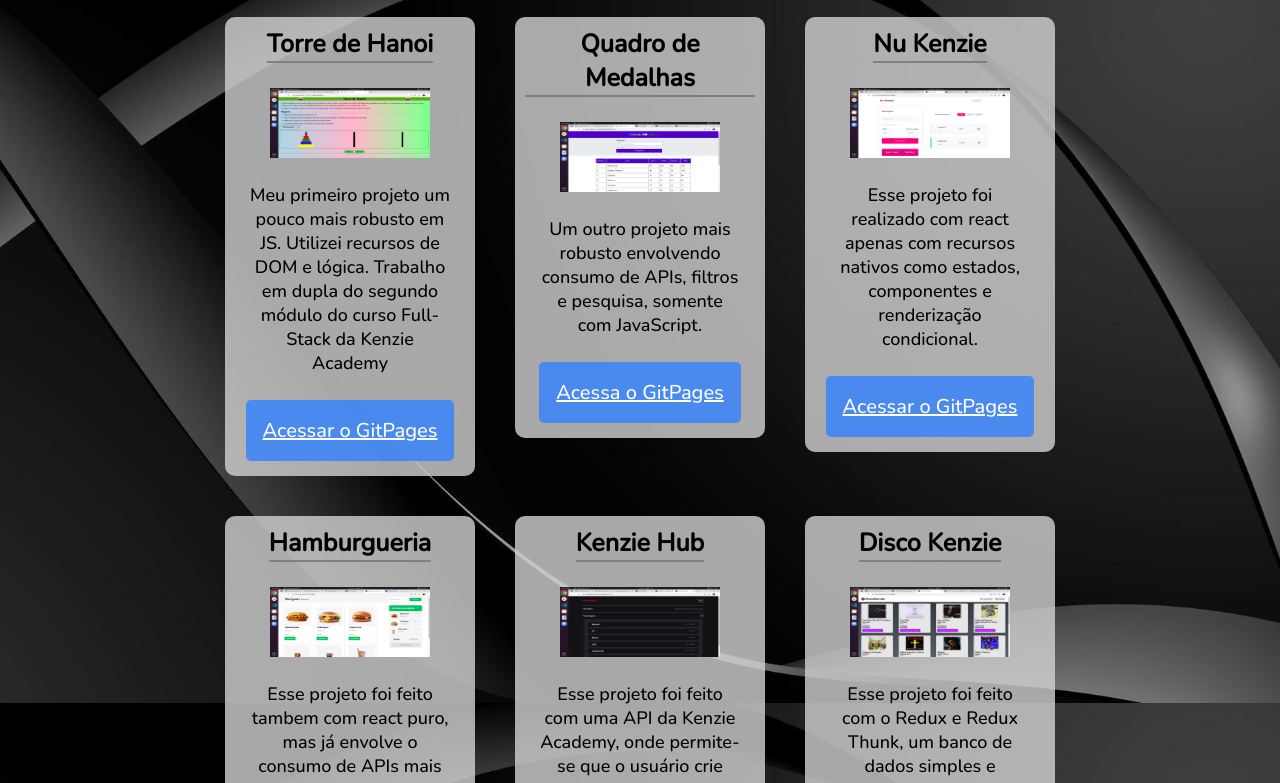
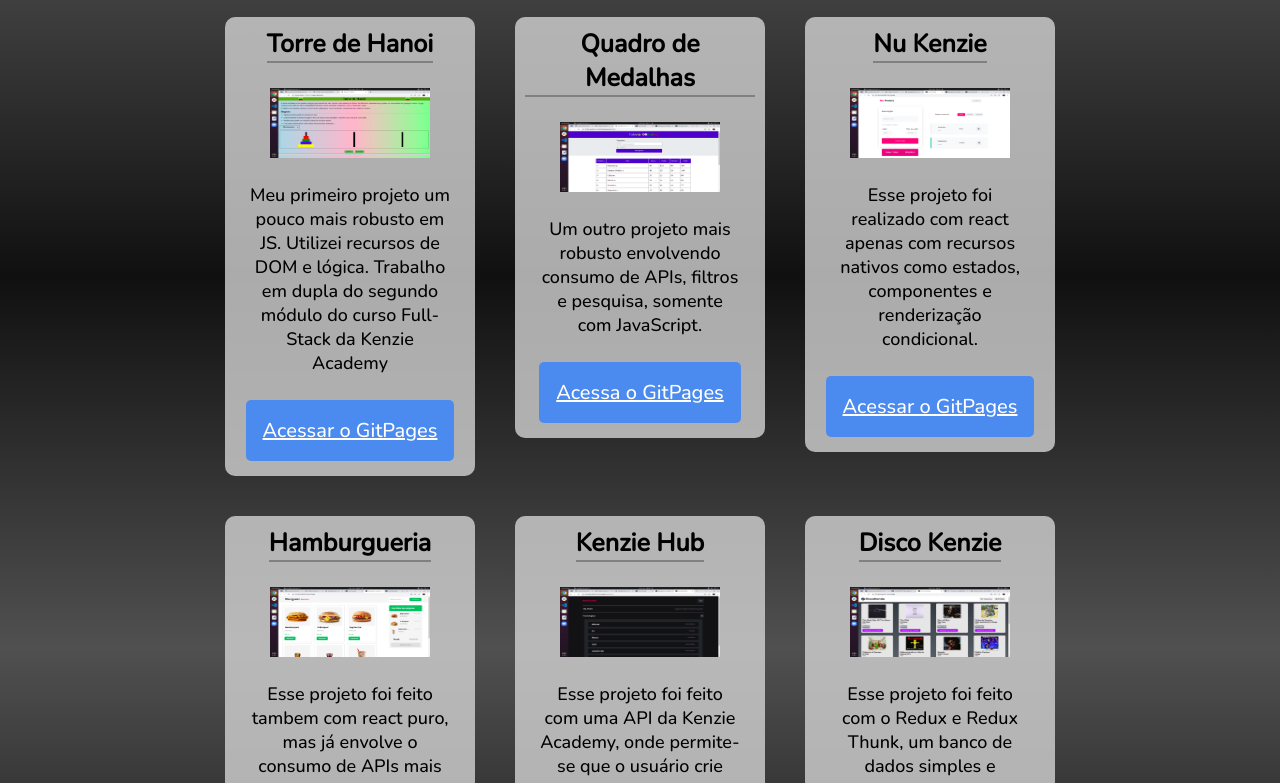
Before and after one commit to pedroalcon09/portfolio, a plain HTML site: page index.html in a window 1280 px wide. Shown: the part 97-880 px from the top of the page. Drawn offline with nearby package versions, Linux system fonts and the light colour scheme.

Commit message:
Fix: arrumando o background p um background que pegue a tela toda naturalmente

```diff
--- a/style.css
+++ b/style.css
@@ -8,11 +8,12 @@
 }
 
 body {
-  background-image: url("./imgs/background3.jpg");
+  /* background-image: url("./imgs/background3.jpg");
   background-position: center;
   background-repeat: no-repeat;
   background-size: cover;
-  background-attachment: fixed;
+  background-attachment: fixed; */
+  background: linear-gradient(to bottom, #505050, #101010, #505050, #101010);
 }
 
 ul {
```
